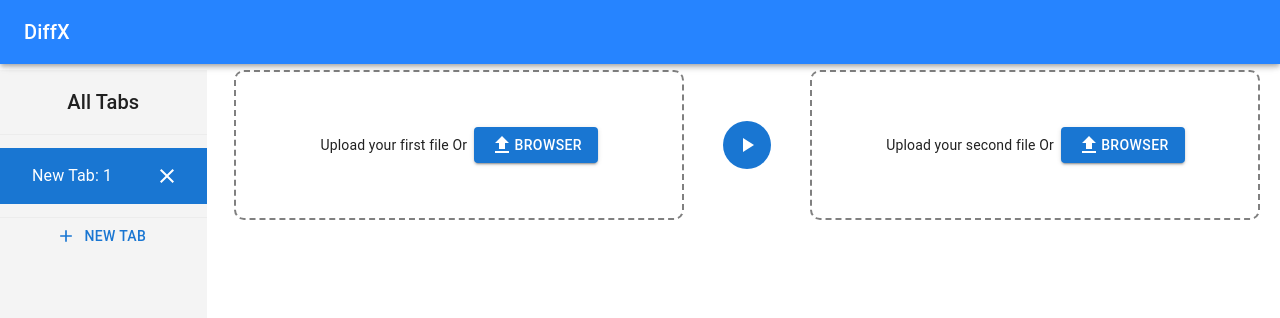
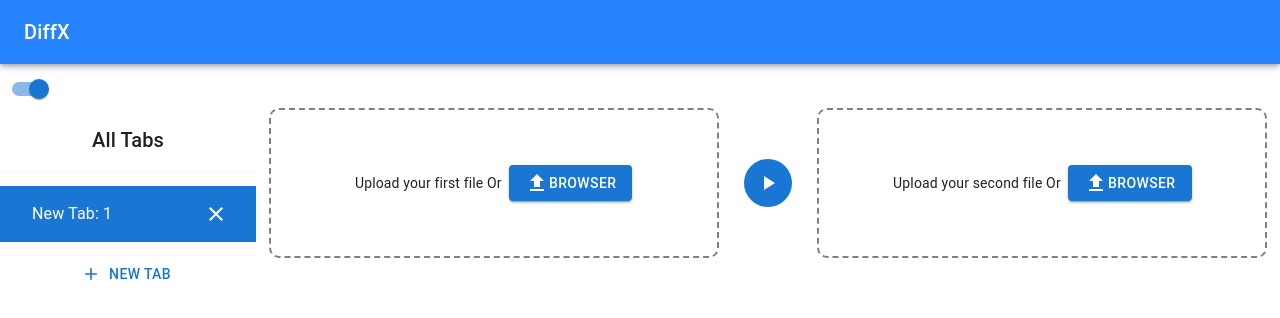
Before and after one commit to connectaak/datadiff, a React (Create React App) app: page /#/ in a window 1280 px wide. Shown: the top 318 px of the page. Built offline with nearby package versions, Linux system fonts and the light colour scheme.

Commit message:
updated user expe

```diff
--- a/src/Components/Common/DataGrid/CompareDataGrid2.js
+++ b/src/Components/Common/DataGrid/CompareDataGrid2.js
@@ -56,16 +56,17 @@ export default function CompareDataGrid({
     page * pageSize
   );
 
-
 return (
-    <div style={{ height: 400, width: "100%", position: "relative" }}>
+    <Box style={{ position: "relative" }}>
       <GridTopBar
         filter={filter}
         setFilter={setFilter}
         apiRef={apiRef}
       />
-      {Object.keys(parsedData[0]).length === 1 ? (
-        <Typography align="center">There is no different data</Typography>
+      {Object.keys(parsedData[0]).length === 2 ? (
+       <Box sx={{margin:"10px"}}>
+         <Typography variant="h6" align="center">There is no different data</Typography>
+         </Box>
       ) : (
         <>
 
@@ -169,7 +170,7 @@ return (
 
         </>
       )}
-    </div>
+    </Box>
   );
 }
 
--- a/src/Components/Common/DataGrid/GridTopBar.js
+++ b/src/Components/Common/DataGrid/GridTopBar.js
@@ -1,10 +1,9 @@
 import {
   GridOff,
-  Save,
   TableRows
 } from "@mui/icons-material";
 import SearchIcon from '@mui/icons-material/Search';
-import { Box, IconButton, InputAdornment, TextField, Tooltip } from "@mui/material";
+import { Box, Button, IconButton, InputAdornment, TextField, Tooltip } from "@mui/material";
 import React, { useState } from "react";
 import * as XLSX from 'xlsx';
 
@@ -37,7 +36,6 @@ export default function GridTopBar({
     if (apiRef && apiRef.current) {
 
 const csvData=apiRef.current.getDataAsCsv();
-console.log(csvData,"csv Data")
 if(csvData){
 convertCSVtoExcel(csvData);
 }
@@ -76,14 +74,11 @@ convertCSVtoExcel(csvData);
         </div>
         <div className="d-flex align-items-center">
         <Tooltip title="Export in CSV">
-                <IconButton  onClick={handleExportCsv}>
-                  <Save sx={{ color: "white" }} />
-                </IconButton>
+        <Button sx={{color:"white", fontWeight:"bold"}} variant="text" onClick={handleExportCsv}>CSV</Button>
+
         </Tooltip>
         <Tooltip title="Export in Excel">
-                <IconButton  onClick={handleExportExcel}>
-                  <Save sx={{ color: "white" }} />
-                </IconButton>
+        <Button sx={{color:"white", fontWeight:"bold"}} variant="text" onClick={handleExportExcel}>Excel</Button>
         </Tooltip>
         <Box sx={{padding:"5px"}}>
         <TextField
--- a/src/Components/Comparisons/File/FileCompare.js
+++ b/src/Components/Comparisons/File/FileCompare.js
@@ -1,7 +1,7 @@
 import { CheckCircle, FileUpload, PlayArrow } from "@mui/icons-material";
-import { Box, Button, Grid, IconButton, Typography } from "@mui/material";
+import { Box, Button, IconButton, Typography } from "@mui/material";
 import Papa from "papaparse";
-import React, { useEffect, useState } from "react";
+import React, { useEffect, useRef, useState } from "react";
 import Swal from "sweetalert2";
 import { Comparator } from "../../Common/Comparator";
 import CompareDataGrid2 from "../../Common/DataGrid/CompareDataGrid2";
@@ -10,14 +10,15 @@ import { DataFormatter } from "../../Functions/DataFormatter";
 import { RowFormatter } from "../../Functions/RowFormatter";
 
 export default function FileCompare({ tabID, tabData,setTabData }) {
+  const [inputVisible,setInputVisible]=useState(true);
   const [rowsL, setRowsL] = useState([]);
   const [rowsR, setRowsR] = useState([]);
   const [customData, setCustomData] = useState([]);
   const [columns, setColumns] = useState([]);
 
 
-  const [nameL, setNameL] = useState(false);
-  const [nameR, setNameR] = useState(false);
+  const [nameL, setNameL] = useState("");
+  const [nameR, setNameR] = useState("");
 
   const [uploadingL, setUploadingL] = useState(false);
   const [uploadingR, setUploadingR] = useState(false);
@@ -29,7 +30,7 @@ export default function FileCompare({ tabID, tabData,setTabData }) {
   const [draggingL, setDraggingL] = useState(false);
   const [draggingR, setDraggingR] = useState(false);
 
-
+  const fileInputRef = useRef(null);
   const handleDragEnter = (e,name) => {
     e.preventDefault();
     e.stopPropagation();
@@ -114,43 +115,6 @@ export default function FileCompare({ tabID, tabData,setTabData }) {
   };
   reader.readAsText(inputFile);
   };
-
-
-
-  useEffect(() => {
-    const data={
-    id:tabID,
-    columns,
-    customData,
-    rowsL,
-    rowsR,
-    nameL,
-    nameR,
-    uploadingL,
-    uploadingR,
-    }
-    const currentData=tabData.find(item=>item.id===tabID)
-   if(currentData){
-    Object.assign(currentData, data);
-   }else{
-    setTabData([...tabData,data])
-   }
-  }, [customData, rowsL, rowsR, nameL, nameR, uploadingL, uploadingR, columns]);
-
-
-  useEffect(() => {
-   const tabItem= tabData?.find(item=>item.id===tabID)
-   console.log(tabData,'tabdddd')
-   console.log(tabItem,"TabITemmm")
-    setColumns(tabItem?.columns?tabItem.columns:[]);
-    setCustomData(tabItem?.customData?tabItem.customData:[]);
-    setRowsL(tabItem?.rowsL?tabItem.rowsL:[]);
-    setRowsR(tabItem?.rowsR?tabItem.rowsR:[]);
-    setNameL(tabItem?.nameL?tabItem.nameL:false);
-    setNameR(tabItem?.nameR?tabItem.nameR:false);
-    setUploadingL(tabItem?.uploadingL?tabItem.uploadingL:false);
-    setUploadingR(tabItem?.uploadingR?tabItem.uploadingR:false);
-  }, [ tabID]);
   const handleFileChange = (e) => {
     if (e.target.files.length) {
       const name = e.target.name;
@@ -164,6 +128,8 @@ export default function FileCompare({ tabID, tabData,setTabData }) {
         );
         return;
       }
+
+
       const reader = new FileReader();
       reader.onload = async ({ target }) => {
         const csv = Papa.parse(target.result, { header: true });
@@ -204,7 +170,48 @@ export default function FileCompare({ tabID, tabData,setTabData }) {
       };
       reader.readAsText(inputFile);
     }
+    e.target.value = null;
   };
+
+
+  useEffect(() => {
+    const data={
+    id:tabID,
+    columns,
+    customData,
+    rowsL,
+    rowsR,
+    nameL,
+    nameR,
+    uploadingL,
+    uploadingR,
+    filter,
+    }
+
+    const currentData=tabData.find(item=>item.id===tabID)
+   if(currentData){
+    Object.assign(currentData, data);
+   }else{
+    setInputVisible(true)
+    setTabData([...tabData,data])
+   }
+  }, [customData, rowsL, rowsR, nameL, nameR, uploadingL, uploadingR, columns]);
+
+
+  useEffect(() => {
+   const tabItem= tabData?.find(item=>item.id===tabID)
+    setColumns(tabItem?.columns?tabItem.columns:[]);
+    setCustomData(tabItem?.customData?tabItem.customData:[]);
+    setRowsL(tabItem?.rowsL?tabItem.rowsL:[]);
+    setRowsR(tabItem?.rowsR?tabItem.rowsR:[]);
+    setNameL(tabItem?.nameL?tabItem.nameL:"");
+    setNameR(tabItem?.nameR?tabItem.nameR:"");
+    setUploadingL(tabItem?.uploadingL?tabItem.uploadingL:false);
+    setUploadingR(tabItem?.uploadingR?tabItem.uploadingR:false);
+    setFilter(tabItem?.filter?tabItem.filter:"")
+  }, [ tabID]);
+
+
   let dataTypes = { string: "text", number: "numeric" };
 
   const handleCompare = () => {
@@ -214,7 +221,7 @@ export default function FileCompare({ tabID, tabData,setTabData }) {
 
     setColumns(allCols)
     setCustomData(data)
-
+    setInputVisible(false)
   };
 
  useEffect(()=>{
@@ -232,14 +239,13 @@ export default function FileCompare({ tabID, tabData,setTabData }) {
 
   return (
     <div>
-      <Box display="flex"  justifyContent="space-around" alignItems="center">
+     {inputVisible&& <Box display="flex"  justifyContent="space-around" alignItems="center">
           <Box>
           <Box sx={{background:draggingL&&"gray",width:{xs:'300px',sm:"300px",md:"450px"},height:"150px",border:"2px solid gray", borderStyle:"dashed", borderRadius:"10px" }} padding={"10px"} display="flex" alignItems={"center"} justifyContent={"center"}
                 onDragEnter={(e)=>handleDragEnter(e,"left")}
                 onDragLeave={(e)=>handleDragLeave(e,"left")}
                 onDragOver={handleDragOver}
                 onDrop={(e)=>handleDrop(e,"left")}
-
           >
             <Box display="flex" alignItems="center">
             {uploadingL ? (
@@ -260,6 +266,7 @@ export default function FileCompare({ tabID, tabData,setTabData }) {
                   name="left"
                   id="upload-file1"
                   type="file"
+                  ref={fileInputRef}
                   onChange={handleFileChange}
                 />
 
@@ -373,10 +380,10 @@ export default function FileCompare({ tabID, tabData,setTabData }) {
      </Box>
 
 
-      </Box>
+      </Box>}
 
-      <Grid item xs={12} padding="20px">
-          <Box>
+      {/* <Grid item xs={12} padding="20px"> */}
+          <Box sx={{padding:"20px"}}>
             {customData.length > 0 && (
               <>
                 <CompareDataGrid2
@@ -389,7 +396,7 @@ export default function FileCompare({ tabID, tabData,setTabData }) {
               </>
             )}
           </Box>
-        </Grid>
+        {/* </Grid> */}
     </div>
   );
 }
--- a/src/Components/Comparisons/TabsDrawer.js
+++ b/src/Components/Comparisons/TabsDrawer.js
@@ -7,23 +7,27 @@ import ListItem from "@mui/material/ListItem";
 import React from "react";
 
 export default function TabsDrawer({
-  handleTabsDrawerToggle,
   allTabs = [],
   setTabs,
   openTab,
   onDelete,
   onTabNameChange,
   tabID,
+  toggle
 }) {
+
   return (
-    <div>
+    <>
+
+        {toggle&&
       <Box
-        onClick={handleTabsDrawerToggle}
         sx={{
+          width:"20%",
           textAlign: "center",
           height: "92vh",
           overflowY: "auto",
-          background: "#f4f4f4",
+          // background: "#f4f4f4",
+          display: { xs: "none", lg: "block" }
         }}
       >
         <Typography variant="h6" sx={{ my: 2 }}>
@@ -65,7 +69,7 @@ export default function TabsDrawer({
             New Tab
           </Button>
         </Box>
-      </Box>
-    </div>
+      </Box>}
+    </>
   );
 }
--- a/src/Pages/Home.js
+++ b/src/Pages/Home.js
@@ -1,4 +1,4 @@
-import { Grid } from "@mui/material";
+import { Box, Switch } from "@mui/material";
 import React, { useEffect, useState } from "react";
 import Swal from "sweetalert2";
 import TabsDrawer from "../Components/Comparisons/TabsDrawer";
@@ -15,7 +15,7 @@ export default function Home() {
   ]);
   const [currentTab, setCurrentTab] = useState(1);
   const [tabData,setTabData]=useState([]);
-  console.log(tabData,"tabData")
+  const [toggle,setToggle]=useState(true)
   let handleOpenTab = (id) => setCurrentTab(id);
   let handleNewTab = () => {
     setTabs([
@@ -45,7 +45,6 @@ export default function Home() {
       }
     });
   };
-  console.log(tabs,"tabs")
   let handleTabNameChange = (e, item) => {
     let tabsCopy = [...tabs];
     let index = tabs.findIndex((tab) => tab.id === item.id);
@@ -71,8 +70,12 @@ export default function Home() {
         openTab={handleOpenTab}
         setTabs={handleNewTab}
       >
-        <Grid container spacing={1}>
-          <Grid item lg={2} sx={{ display: { xs: "none", lg: "block" } }}>
+          <Switch style={{position:"absolute", top:0}} checked={toggle}
+  onChange={()=>setToggle((prev)=>!prev)}
+ defaultChecked />
+        <Box sx={{display:"flex"}}>
+         {/* <Grid item lg={2} sx={{ display: { xs: "none", lg: "block" } }}> */}
+
             <TabsDrawer
               allTabs={tabs}
               tabID={currentTab}
@@ -80,14 +83,15 @@ export default function Home() {
               setTabs={handleNewTab}
               onDelete={handleTabDelete}
               onTabNameChange={handleTabNameChange}
+              toggle={toggle}
             />
-          </Grid>
-          <Grid item lg={10} xs={12}>
+          {/* </Grid> */}
+          <Box sx={{width:toggle?"80%":"100%"}}>
             {currentTab !== null && (
               <Comparison tabID={currentTab} tabData={tabData} setTabData={setTabData} comparisonType={comparisonType} />
             )}
-          </Grid>
-        </Grid>
+          </Box>
+        </Box>
       </Layout>
     </div>
   );
```
Also changed, not shown: 8 other files (tests, documents, lock files or other folders).
